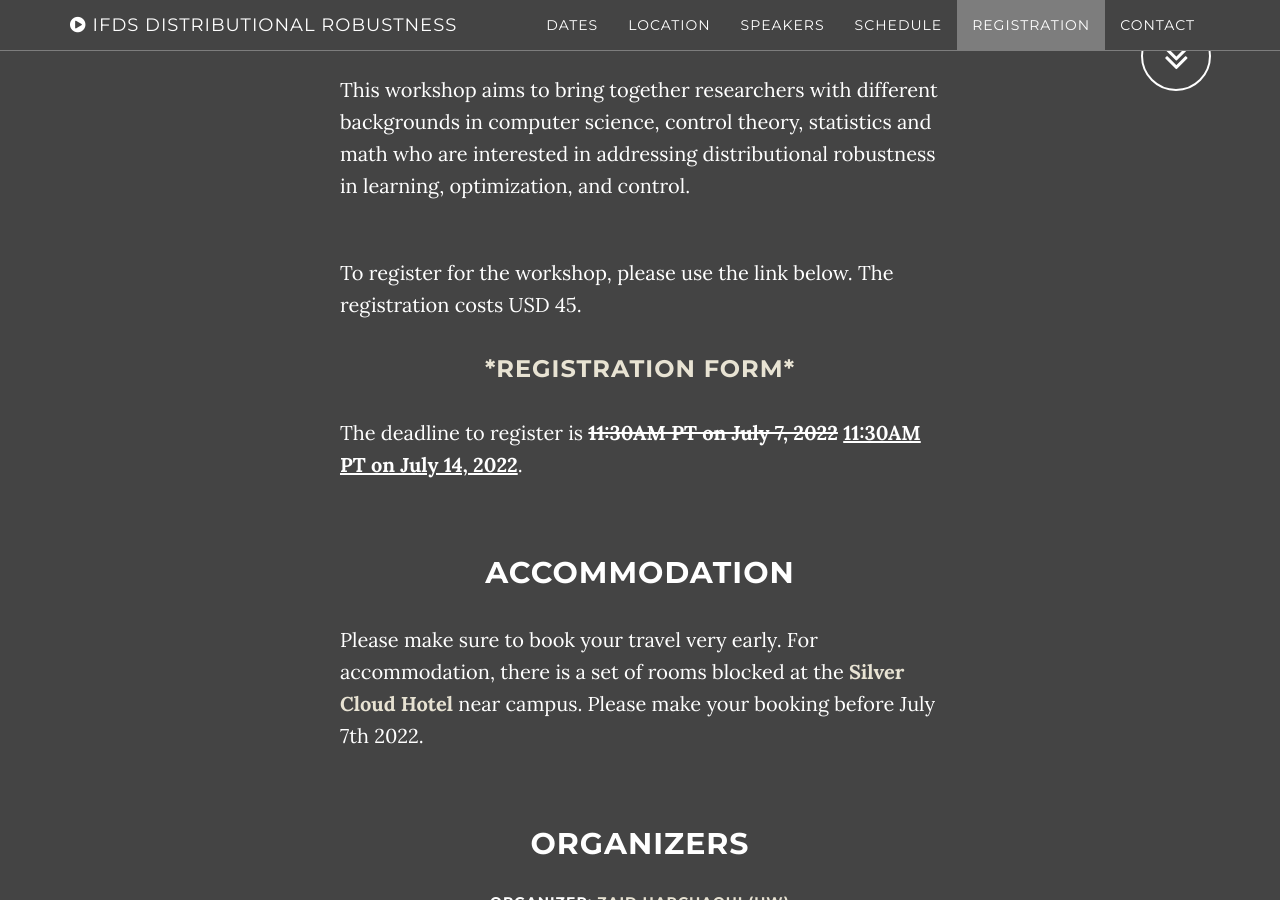
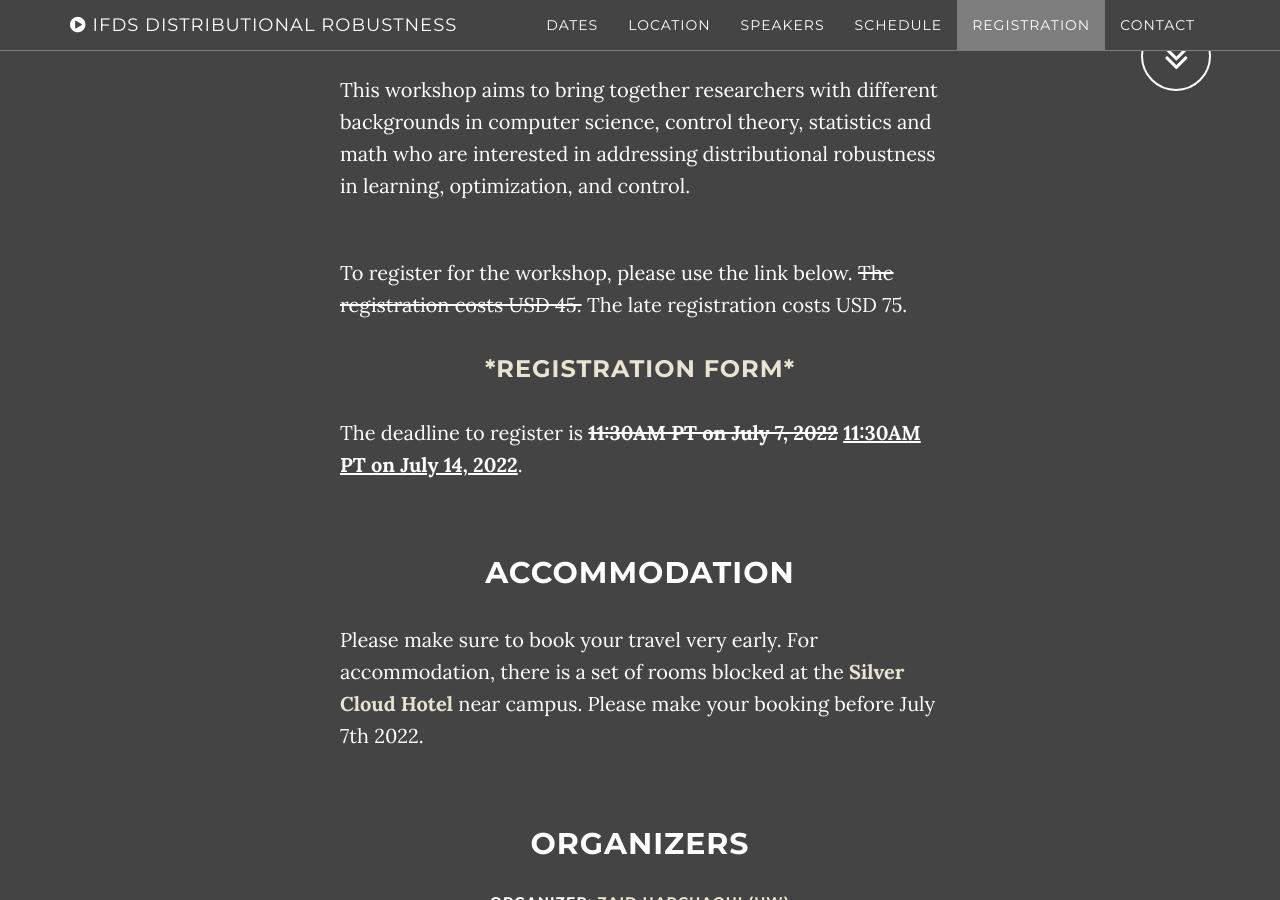
Before and after one commit to kgjamieson/ifds-workshop-2025, a Jekyll site: the page built from index.html, in a window 1280 px wide and 900 px high, scrolled down 4703 px. Built offline with Jekyll 4.4.1, drawn with Linux system fonts in a browser that asks for light colours.

Commit message:
Update about.html

```diff
--- a/_includes/about.html
+++ b/_includes/about.html
@@ -11,7 +11,9 @@
             learning, optimization, and control.
           </p>
           <br>
-          <p> To register for the workshop, please use the link below. The registration costs USD 45. </p>
+          <p> To register for the workshop, please use the link below. <del>The registration costs USD 45.</del>
+            The late registration costs USD 75.
+          </p>
           <h3 class="text-center"><a href="https://forms.gle/G932uKFLo8XrE7St5">*Registration Form*</a> </h3>
           <p> The deadline to register is <b><del>11:30AM PT on July 7, 2022</del> <ins>11:30AM PT on July 14, 2022</ins></b>.</p>
           <br><br>
```
